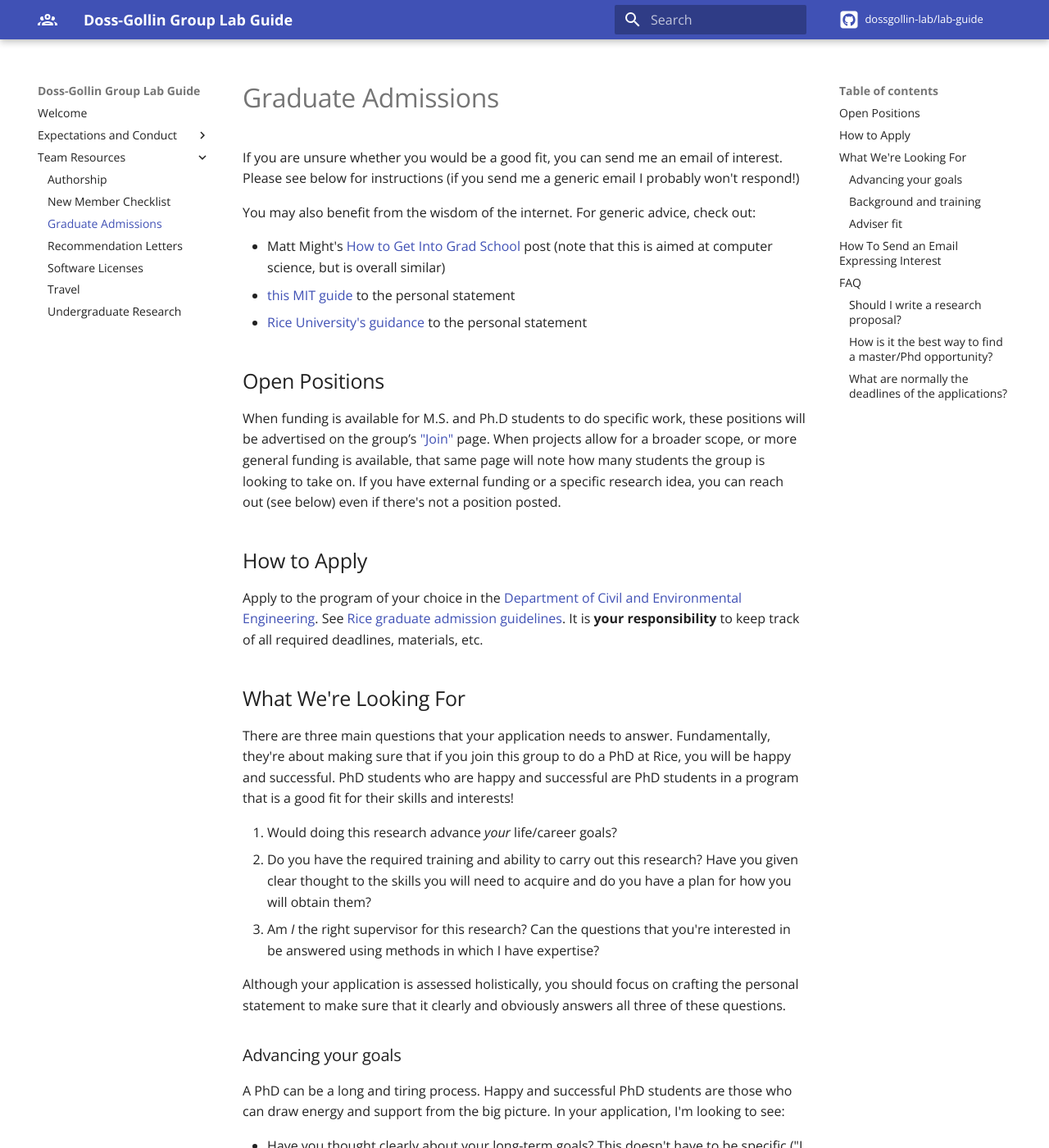
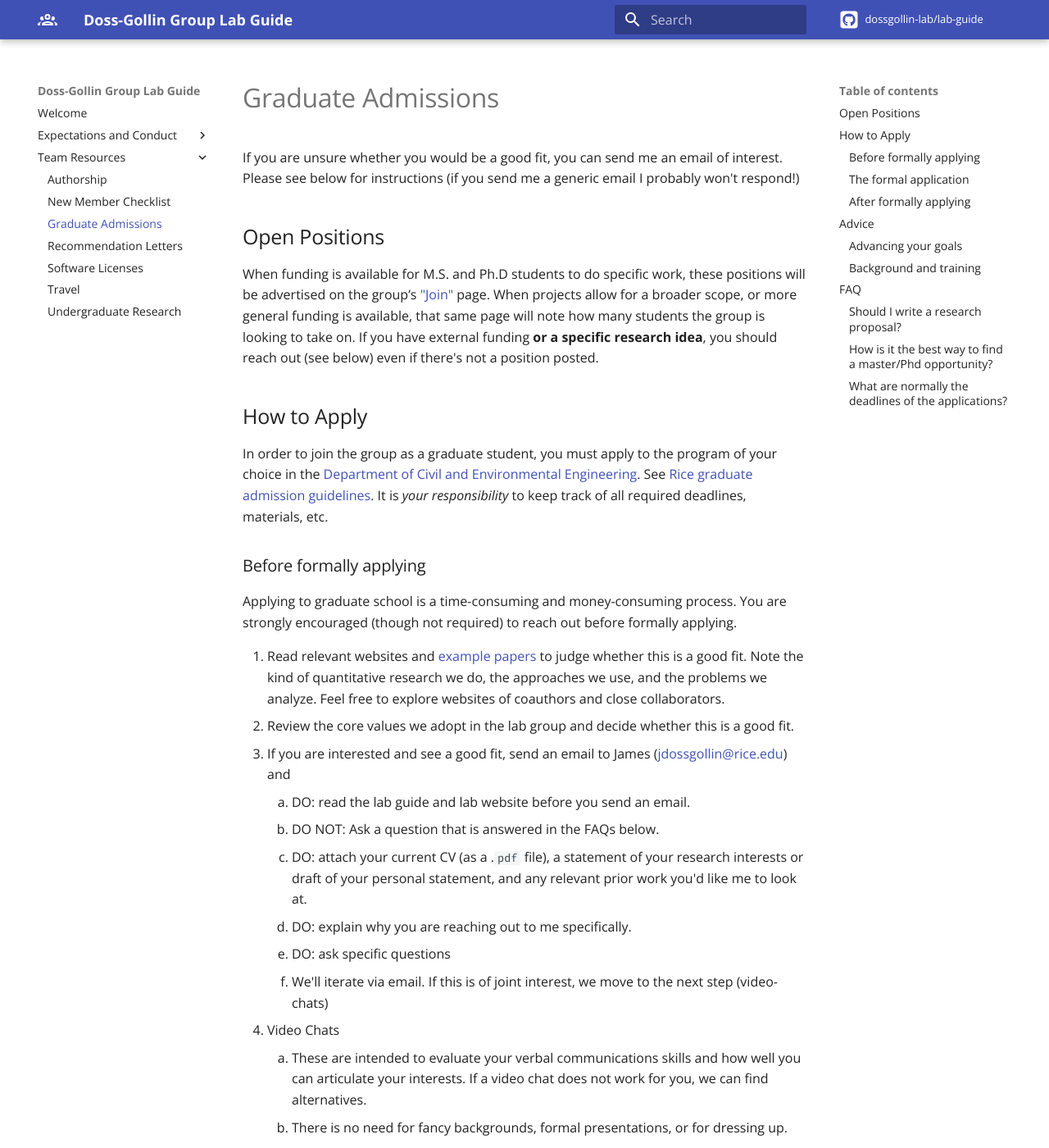
Before and after one commit to jdossgollin/lab-guide, an MkDocs documentation site: the page built from docs/policies/gradadmissions.md, in a window 1280 px wide and 1400 px high. Shown: the whole window at 82% size. Built offline with MkDocs 1.6.1 and Material for MkDocs 9.7.7, drawn with Linux system fonts in a browser that asks for light colours; comment, search, counter and statistics services are not loaded; some of the changed text lies outside the part shown.

Commit message:
pull some language from klaus expectations for phd applicants

```diff
--- a/docs/policies/gradadmissions.md
+++ b/docs/policies/gradadmissions.md
@@ -3,26 +3,75 @@
 If you are unsure whether you would be a good fit, you can send me an email of interest.
 Please see below for instructions (if you send me a generic email I probably won't respond!)
 
-You may also benefit from the wisdom of the internet.
-For generic advice, check out:
-
-- Matt Might's [How to Get Into Grad School](http://matt.might.net/articles/how-to-apply-and-get-in-to-graduate-school-in-science-mathematics-engineering-or-computer-science/) post (note that this is aimed at computer science, but is overall similar)
-- [this MIT guide](https://mitcommlab.mit.edu/cheme/commkit/graduate-school-personal-statement/) to the personal statement
-- [Rice University's guidance](https://graduate.rice.edu/news/grad-school-101-writing-personal-statement) to the personal statement
-
 ## Open Positions
 
 When funding is available for M.S. and Ph.D students to do specific work, these positions will be advertised on the group’s ["Join"](https://dossgollin-lab.github.io/join-the-lab) page.
 When projects allow for a broader scope, or more general funding is available, that same page will note how many students the group is looking to take on.
-If you have external funding or a specific research idea, you can reach out (see below) even if there's not a position posted.
+If you have external funding **or a specific research idea**, you should reach out (see below) even if there's not a position posted.
 
 ## How to Apply
 
-Apply to the program of your choice in the [Department of Civil and Environmental Engineering](https://cee.rice.edu/academics/graduate-programs/phd-program).
+In order to join the group as a graduate student, you must apply to the program of your choice in the [Department of Civil and Environmental Engineering](https://cee.rice.edu/academics/graduate-programs/phd-program).
 See [Rice graduate admission guidelines](https://graduate.rice.edu/admissions/how-to-apply).
-It is **your responsibility** to keep track of all required deadlines, materials, etc.
+It is *your responsibility* to keep track of all required deadlines, materials, etc.
 
-## What We're Looking For
+### Before formally applying
+
+Applying to graduate school is a time-consuming and money-consuming process.
+You are strongly encouraged (though not required) to reach out before formally applying.
+
+1. Read relevant websites and [example papers](https://dossgollin-lab.github.io/publications/) to judge whether this is a good fit. Note the kind of quantitative  research we do, the approaches we use, and the problems we analyze. Feel free to explore websites of coauthors and close collaborators.
+1. Review the core values we adopt in the lab group and decide whether this is a good fit.
+1. If you are interested and see a good fit, send an email to James ([jdossgollin@rice.edu](mailto:jdossgollin@rice.edu)) and
+    1. DO: read the lab guide and lab website before you send an email.
+    1. DO NOT: Ask a question that is answered in the FAQs below.
+    1. DO: attach your current CV (as a .`pdf` file), a statement of your research interests or draft of your personal statement, and any relevant prior work you'd like me to look at.
+    1. DO: explain why you are reaching out to me specifically.
+    1. DO: ask specific questions
+    1. We'll iterate via email. If this is of joint interest, we move to the next step (video-chats)
+1. Video Chats
+    1. These are intended to evaluate your verbal communications skills and how well you can articulate your interests. If a video chat does not work for you, we can find alternatives.
+    1. There is no need for fancy backgrounds, formal presentations, or for dressing up.
+    1. If this is of joint interest, you should apply formally to the department (see above)
+
+### The formal application
+
+Whether you have been in touch or not, you must apply to the Department of Civil and Environmental Engineering at Rice (see above).
+This will give the department an opportunity to view your transcripts, letters of recommendation, and personal statement.
+
+Of these, the step you most control is the personal statement.
+A good personal statement should clearly articulate:
+
+1. How would joining this lab group advance your career and life goals?
+1. What kind of project would you like to do?
+1. How does your current skill-set map to the needs for the project?
+1. Is James the right supervisor for you?
+1. What synergies do you see with the group?
+
+### After formally applying
+
+If you have already been in touch, James will know to look for your application.
+If your application suggests a good potential fit, we'll move on to the next step (guided paper evaluation).
+
+If you have not yet been in touch, be sure to put James as the faculty with whom you want to work.
+You may be invited to a brief video chat (see above) before proceeding to the guided paper evaluation.
+
+1. Guided Paper Evaluation
+    1. James will send you an email asking you to provide a written evaluation of a paper, which he will provide in that email. This paper will be selected based on your discussed interests. The goal of this response is to get a sense of your reading, writing, and critical thinking skills.
+    1. Limit the evaluation to one page (12 point font) and address these questions:
+        1. What are the main research questions and hypotheses of the paper?
+        1. What are the key results?
+        1. What are (potential) caveats?
+        1. How would you improve on the paper?
+    1. Please return your paper evaluation within seven days (if you think this will be a constraint, communicate this early)
+1. If your paper evaluation suggests you have the required reading, writing, and critical thinking skills, we’ll move to the next step (you submitting a written application)
+1. You meet the lab group and present your project idea
+    1. Please keep this presentation short (12 min max)
+    1. Feel free to reach out to other lab-group members and ask questions
+    1. If this step suggests a good fit and we can work out the logistics, we move to the last step (you joining the lab group)
+    1. You join the lab group and we start the work!
+
+## Advice
 
 There are three main questions that your application needs to answer.
 Fundamentally, they're about making sure that if you join this group to do a PhD at Rice, you will be happy and successful.
@@ -30,9 +79,15 @@
 
 1. Would doing this research advance *your* life/career goals?
 1. Do you have the required training and ability to carry out this research? Have you given clear thought to the skills you will need to acquire and do you have a plan for how you will obtain them?
-1. Am *I* the right supervisor for this research? Can the questions that you're interested in be answered using methods in which I have expertise?
+1. Is *James* the right supervisor for this research?
 
 Although your application is assessed holistically, you should focus on crafting the personal statement to make sure that it clearly and obviously answers all three of these questions.
+
+For generic advice, check out:
+
+- Matt Might's [How to Get Into Grad School](http://matt.might.net/articles/how-to-apply-and-get-in-to-graduate-school-in-science-mathematics-engineering-or-computer-science/) post (note that this is aimed at computer science, but is overall similar)
+- [this MIT guide](https://mitcommlab.mit.edu/cheme/commkit/graduate-school-personal-statement/) to the personal statement
+- [Rice University's guidance](https://graduate.rice.edu/news/grad-school-101-writing-personal-statement) to the personal statement
 
 ### Advancing your goals
 
@@ -49,47 +104,21 @@
 Strong applicants will have some exposure to the following skills, and will excel in at least one area.
 No one's perfect at everything, though!
 
-- **Writing and communication:** Science requires a great deal of reading, writing, and presenting. Clear communication is a critical skill, especially in the age of information overload. This doesn't mean that you need to be the next Amanda Gorman, and it doesn't mean that if English is your second language you can't thrive. However, you should use your personal statement (and share work you've finished) to demonstrate your writing abilities.
-- **Programming:** All the work we do involves computation and simulation. In our group we use mainly Python, R, and Julia, but experience in other languages will serve you well. If you've never programmed, consider taking a free online class to demystify coding and to make sure that you will be happy spending hours every day writing and editing code.
-- **Statistics, applied mathematics, and optimization:** We use quantitative tools to characterize uncertainty and inform decisions. If you have a solid background in probability or statistics, it will help you hit the ground running. Coursework or skills in statistics, probability, econometrics, optimization, applied mathematics, water resources management, and similar fields will strengthen your application.
-- **Physical sciences:** Understanding climate risk and how it might change in the future requires some basic understanding of physical processes. A background in earth science, environmental science, environmental engineering, physics, hydrology, or similar fields will help you examine present and future hydroclimate hazard.
-- **Critical thinking:** A Ph.D. is a license to do independent research, which means you should be able to formulate and examine research questions, not just turn the crank. You should be able to tell a story about why you posed a particular question, how your prior understanding of the area led you to formulate certain hypotheses, how you designed your experiment to test those hypotheses, and what the implications of the results are for your hypotheses in particular and the field in general. This skill is hard to demonstrate, but you can show your abilities in your personal statement and in any subsequent interviews.
+- *Writing and communication:* Science requires a great deal of reading, writing, and presenting. Clear communication is a critical skill, especially in the age of information overload. This doesn't mean that you need to be the next Amanda Gorman, and it doesn't mean that if English is your second language you can't thrive. However, you should use your personal statement (and share work you've finished) to demonstrate your writing abilities.
+- *Programming:* All the work we do involves computation and simulation. In our group we use mainly Python, R, and Julia, but experience in other languages will serve you well. If you've never programmed, consider taking a free online class to demystify coding and to make sure that you will be happy spending hours every day writing and editing code.
+- *Statistics, applied mathematics, and optimization:* We use quantitative tools to characterize uncertainty and inform decisions. If you have a solid background in probability or statistics, it will help you hit the ground running. Coursework or skills in statistics, probability, econometrics, optimization, applied mathematics, water resources management, and similar fields will strengthen your application.
+- *Physical sciences:* Understanding climate risk and how it might change in the future requires some basic understanding of physical processes. A background in earth science, environmental science, environmental engineering, physics, hydrology, or similar fields will help you examine present and future hydroclimate hazard.
+- *Critical thinking:* A Ph.D. is a license to do independent research, which means you should be able to formulate and examine research questions, not just turn the crank. You should be able to tell a story about why you posed a particular question, how your prior understanding of the area led you to formulate certain hypotheses, how you designed your experiment to test those hypotheses, and what the implications of the results are for your hypotheses in particular and the field in general. This skill is hard to demonstrate, but you can show your abilities in your personal statement and in any subsequent interviews.
 
 If you are interested in our work but aren't sure whether you have a strong background, please reach out!
 (In particular, studies show that individuals from minoritized groups tend to underestimate their own abilities. Please don't sell yourself short!)
-
-### Adviser fit
-
-"Fit" is a fluid concept that has often been used to justify implicit discrimination.
-That's not what we're about!
-However, it is important to consider whether
-
-- Do your values align with ours?
-- Is your preferred work style compatible with our guidelines?
-- Will my expertise, as an adviser, and the projects we work on as a group advance your goals and satiate your intellectual curiousity?
-
-## How To Send an Email Expressing Interest
-
-Putting together all the materials for a graduate application is a lot of work for you and your recommenders, and it costs money.
-If you are interested in applying but would like some feedback on whether you should apply, then:
-
-- **DO**: read the lab guide and lab website before you send an email.
-- **DO NOT**: Ask a question that is answered in the FAQs below.
-- **DO**: attach your current CV (as a `.pdf`), a statement of your research interests or draft of your personal statement, and any relevant prior work you'd like me to look at.
-- **DO**: explain why you are reaching out _to me specifically_.
-- **DO**: ask for feedback on specific questions. For example, if you ask "are you still working on `<some topic>`"? or "do you have funding for students in the fall?" or "I'm very interested in using `<method related to what I work on>`; is this something you use?", then I can give you helpful feedback. If you ask "should I apply?" the answer will be "it's up to you." It would be unfair and unethical for me to try to conduct admissions outside the context of the actual application process.
 
 ## FAQ
 
 ### Should I write a research proposal?
 
-The short answer: probably not.
-You should include some research goals and ideas in your personal statement, and that should be enough.
+You should include some research goals and ideas in your personal statement, but don't write a separate research proposal.
 It's better to have a very strong personal statement than a less strong personal statement plus a research proposal.
-
-The longer answer: if you have a clear and specific research proposal that effectively supplements your personal statement, demonstrates a clear understanding of the field, and outlines feasible research for which I would be a suitable mentor, then a research proposal can help you.
-However, since you are not expected to submit a research proposal, if you do submit one and it isn't strong, it could send a singal that you think you know more than you actually do.
-In general you're better off improving your personal statement than writing a research proposal.
 
 ### How is it the best way to find a master/Phd opportunity?
 
```
Also changed, not shown: docs/index.md (+1 -0 lines).
